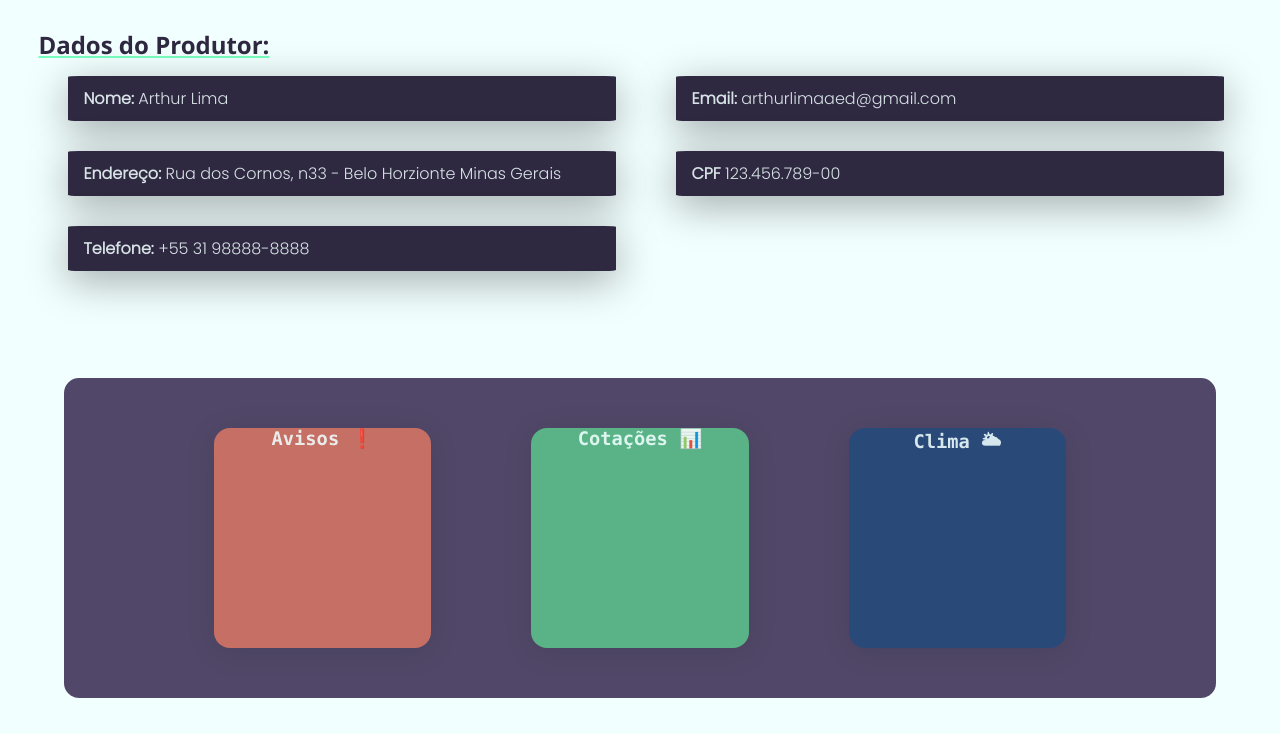
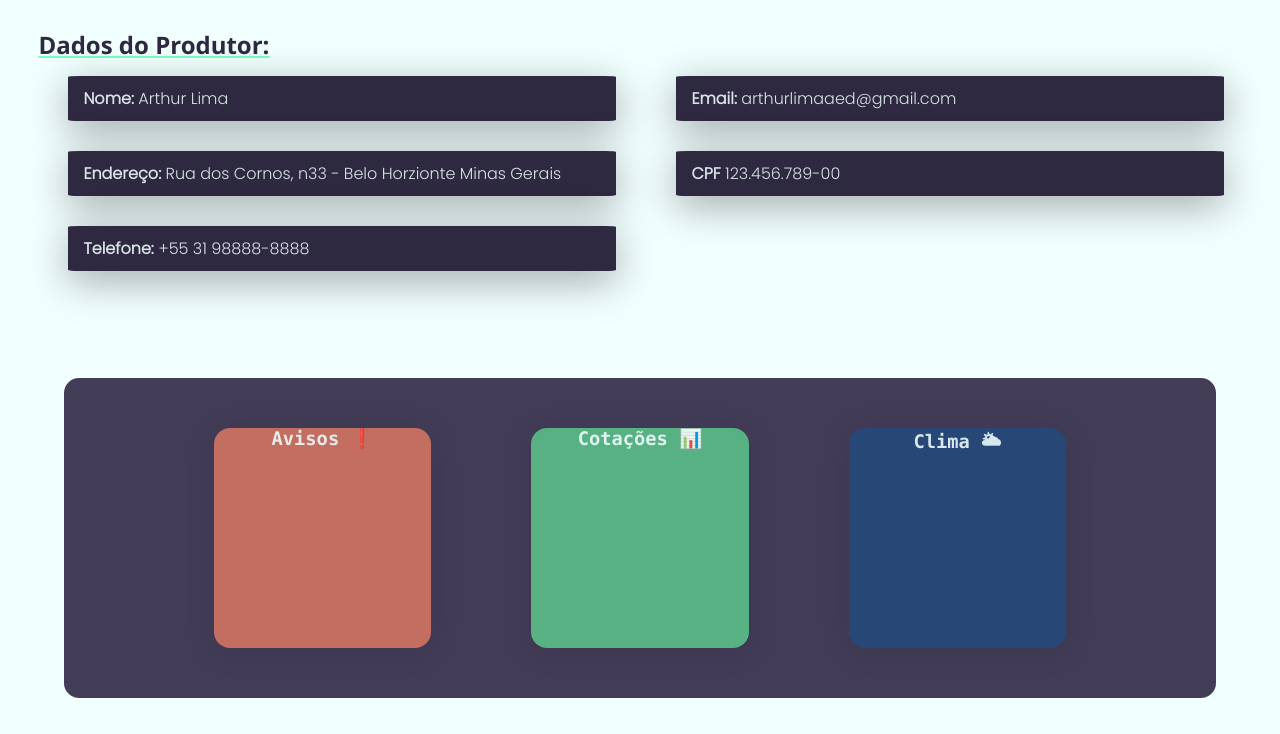
Before and after one commit to pedriin647/agrosystem, a plain HTML site: page home.html in a window 1280 px wide. Shown: the part 66-800 px from the top of the page. Drawn offline with Linux system fonts and the light colour scheme.

Commit message:
Update style.css

```diff
--- a/style.css
+++ b/style.css
@@ -171,7 +171,7 @@ main{
 /*SEÇÃO DOS QUADROS DE AVISO, CLIMA E COTAÇÕES.*/
 
 #secao-quadros{
-    background-color:#514869;
+    background-color:#433c57;
     padding: 50px 150px;
     font-family: "Lucida Console", "Courier New", monospace;
     display: inline-grid;
```
